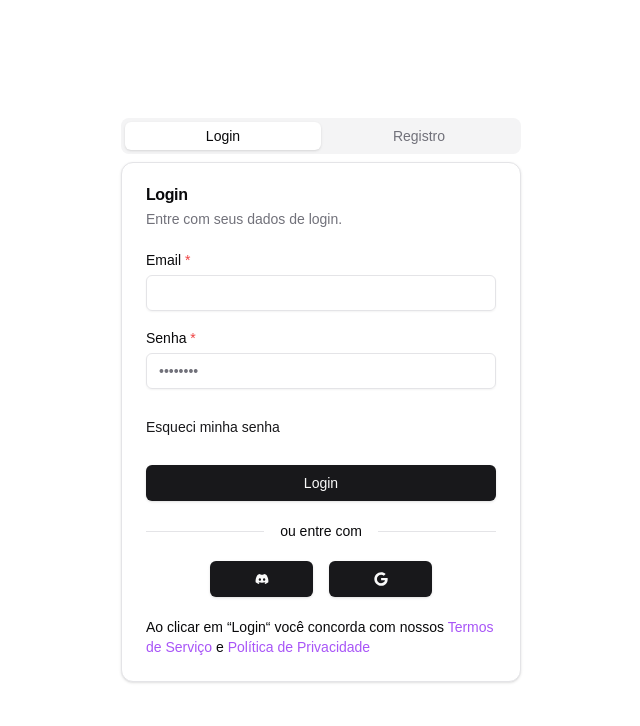
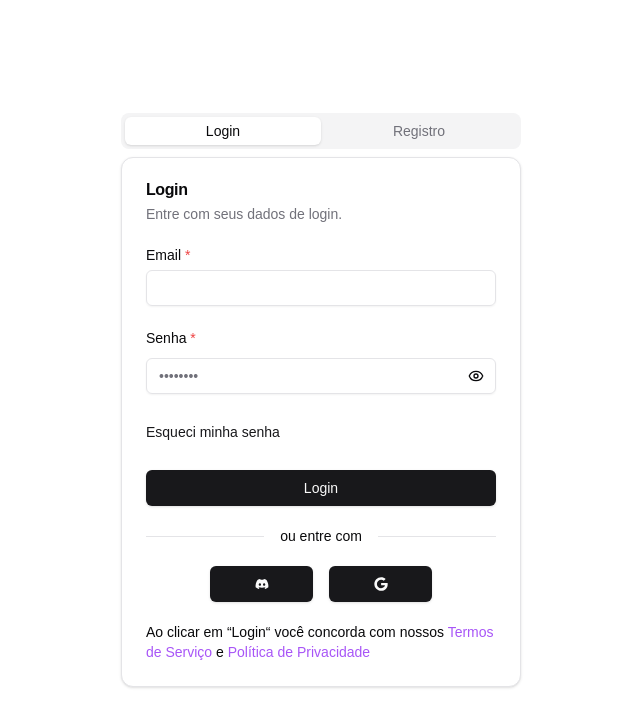
Before and after one commit to freecorps/pulse, a Next.js app: page /auth in a window 1280 px wide. Shown: the top 726 px of the page, without its empty margins (319-959 px from the left). Built offline with nearby package versions, Linux system fonts and the light colour scheme.

Commit message:
update input de senha

```diff
--- a/app/auth/page.tsx
+++ b/app/auth/page.tsx
@@ -89,8 +89,8 @@ export default function AuthPage() {
                 formSchema={loginSchema}
                 fieldConfig={{
                   password: {
+                    fieldType: "password",
                     inputProps: {
-                      type: "password",
                       placeholder: "••••••••",
                     },
                   },
@@ -162,8 +162,8 @@ export default function AuthPage() {
               <AutoForm
                 fieldConfig={{
                   password: {
+                    fieldType: "password",
                     inputProps: {
-                      type: "password",
                       placeholder: "••••••••",
                     },
                   },
--- a/components/ui/auto-form/config.ts
+++ b/components/ui/auto-form/config.ts
@@ -4,6 +4,7 @@ import AutoFormEnum from "./fields/enum";
 import AutoFormFile from "./fields/file";
 import AutoFormInput from "./fields/input";
 import AutoFormNumber from "./fields/number";
+import AutoFormPassword from "./fields/password";
 import AutoFormRadioGroup from "./fields/radio-group";
 import AutoFormSwitch from "./fields/switch";
 import AutoFormTextarea from "./fields/textarea";
@@ -17,6 +18,7 @@ export const INPUT_COMPONENTS = {
   textarea: AutoFormTextarea,
   number: AutoFormNumber,
   file: AutoFormFile,
+  password: AutoFormPassword,
   fallback: AutoFormInput,
 };
 
--- /dev/null
+++ b/components/ui/auto-form/fields/password.tsx
@@ -0,0 +1,53 @@
+import React, { useState } from "react";
+import { FormControl, FormItem, FormMessage } from "@/components/ui/form";
+import { Input } from "@/components/ui/input";
+import { Eye, EyeOff } from "lucide-react";
+import { Button } from "@/components/ui/button";
+import AutoFormLabel from "../common/label";
+import AutoFormTooltip from "../common/tooltip";
+import { AutoFormInputComponentProps } from "../types";
+
+export default function AutoFormPassword({
+  label,
+  isRequired,
+  fieldConfigItem,
+  fieldProps,
+}: AutoFormInputComponentProps) {
+  const [showPassword, setShowPassword] = useState(false);
+  const { showLabel: _showLabel, ...fieldPropsWithoutShowLabel } = fieldProps;
+  const showLabel = _showLabel === undefined ? true : _showLabel;
+
+  return (
+    <FormItem>
+      {showLabel && (
+        <AutoFormLabel
+          label={fieldConfigItem?.label || label}
+          isRequired={isRequired}
+        />
+      )}
+      <div className="relative">
+        <FormControl>
+          <Input
+            type={showPassword ? "text" : "password"}
+            {...fieldPropsWithoutShowLabel}
+          />
+        </FormControl>
+        <Button
+          type="button"
+          variant="ghost"
+          size="sm"
+          className="absolute right-0 top-0 h-full px-3 py-2 hover:bg-transparent"
+          onClick={() => setShowPassword(!showPassword)}
+        >
+          {showPassword ? (
+            <EyeOff className="h-4 w-4" />
+          ) : (
+            <Eye className="h-4 w-4" />
+          )}
+        </Button>
+      </div>
+      <AutoFormTooltip fieldConfigItem={fieldConfigItem} />
+      <FormMessage />
+    </FormItem>
+  );
+}
```
